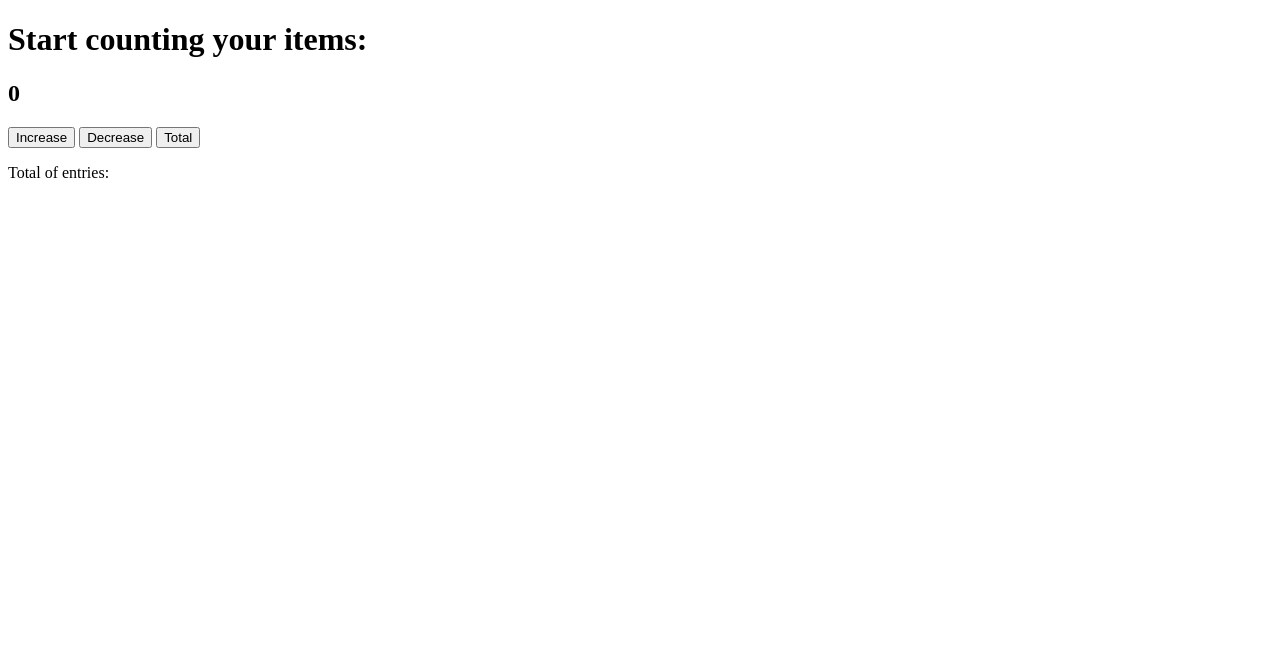
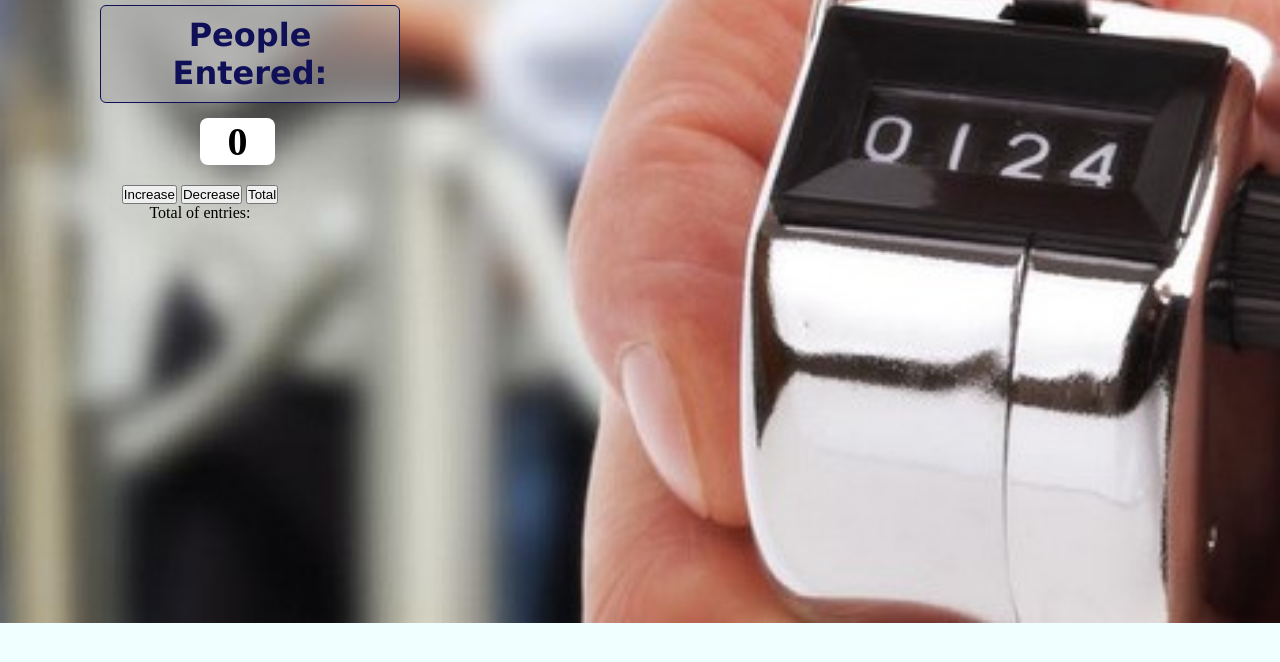
Before and after one commit to Yortman/counter, a plain HTML site: page index.html in a window 1280 px wide. Drawn offline with Linux system fonts and the light colour scheme.

Commit message:
Begin styling CSS

```diff
--- a/index.html
+++ b/index.html
@@ -8,7 +8,7 @@
     <title>Amazing Little Counter</title>
 </head>
 <body>
-    <h1>Start counting your items:</h1>
+    <h1>People Entered:</h1>
     <h2 id="count-num">0</h2>
         <button id="increment-btn" onclick="increment()">Increase</button>
         <button id="decrement-btn" onclick="decrement()">Decrease</button>
--- a/styles.css
+++ b/styles.css
@@ -0,0 +1,42 @@
+* {
+    box-sizing: border-box;
+    margin: 0;
+    padding: 0;
+}
+
+body {
+    background-color: azure;
+    background-image: url(/images/people-counting\.jpg);
+    background-size: cover;
+    background-repeat: no-repeat;
+    background-position: center;
+    text-align: center;
+    max-width: 400px;
+    min-width: 200px;
+
+}
+
+h1 {
+    color: rgb(16, 16, 88);
+    font-family: Verdana, Geneva, Tahoma, sans-serif;
+    background-color: rgba(169, 169, 169, 0.6);
+    padding: 10px 5px;
+    margin-left: 25%;
+    margin-top: 5px;
+    border-radius: 6px;
+    border: rgb(16, 16, 88) solid 1px;
+}
+
+h2 {
+    font-size: 2.5rem;
+    margin-left: 50%;
+    margin-top: 15px;
+    margin-bottom: 20px;
+}
+
+h2#count-num {
+    background-color: white;
+    width: 75px;
+    border-radius: 8px;
+
+}
```
Also changed, not shown: images/people-counting.jpg (added), 1 other file.
